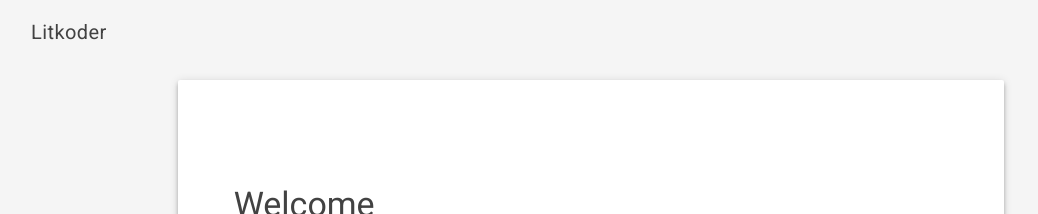
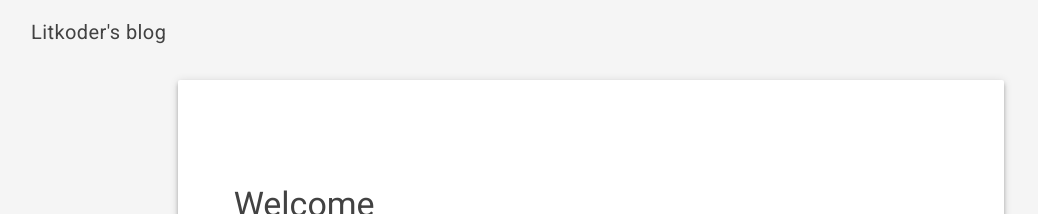
Before and after one commit to aminmarashi/blog-old, a Jekyll site: the page built from index.md, in a window 1280 px wide. Shown: the top 214 px of the page, without its empty margins (49-1087 px from the left). Built offline with Jekyll 4.4.1, drawn with Linux system fonts in a browser that asks for light colours; our own code applies the rules of GitHub Pages for plain Markdown files.

Commit message:
Make title dynamic

```diff
--- a/_layouts/default.html
+++ b/_layouts/default.html
@@ -11,13 +11,13 @@
     <link rel="stylesheet" href="css/syntax.css" />
     <link rel="stylesheet" href="css/page.css" />
 
-    <title>Litkoder</title>
+    <title>{{page.title}}</title>
 </head>
 <html>
     <div class="mdl-layout mdl-layout--fixed-header mdl-js-layout mdl-color--grey-100">
         <header class="mdl-layout__header mdl-layout__header--scroll mdl-color--grey-100 mdl-color-text--grey-800">
             <div class="mdl-layout__header-row">
-                <span class="mdl-layout-title">Litkoder</span>
+                <span class="mdl-layout-title">{{page.title}}</span>
             </div>
         </header>
         <main class="mdl-layout__content">
```
